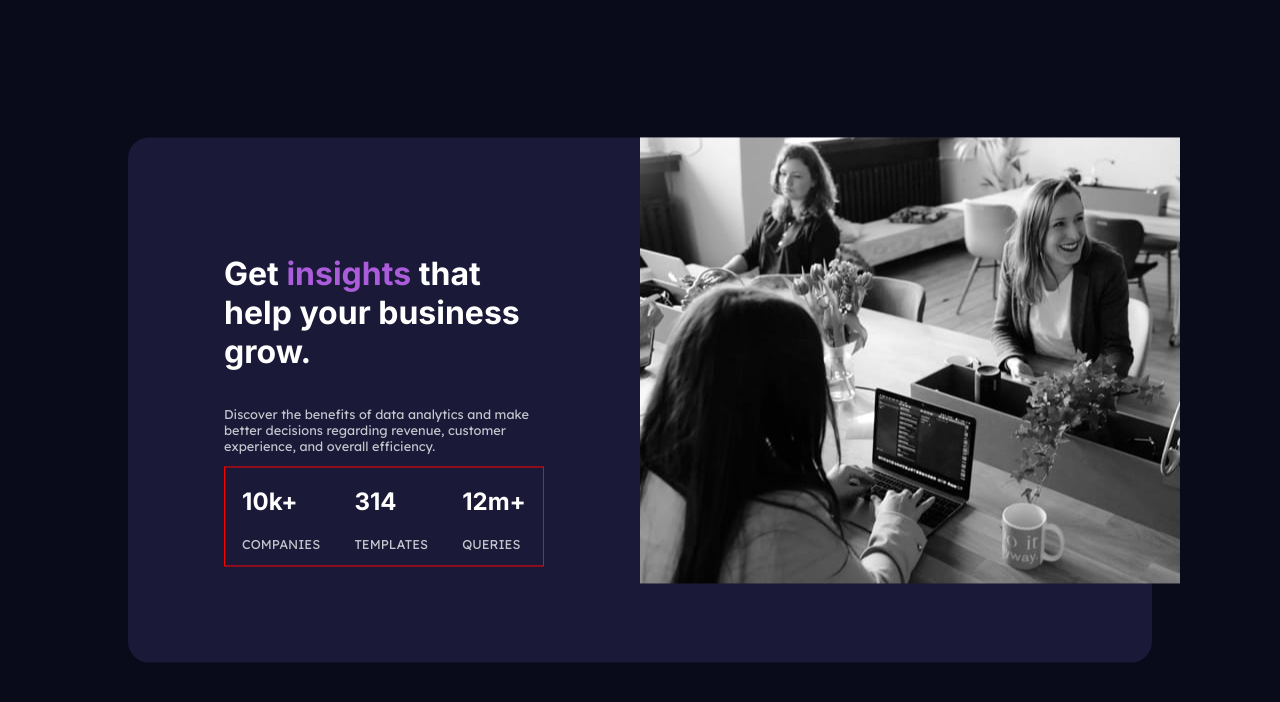
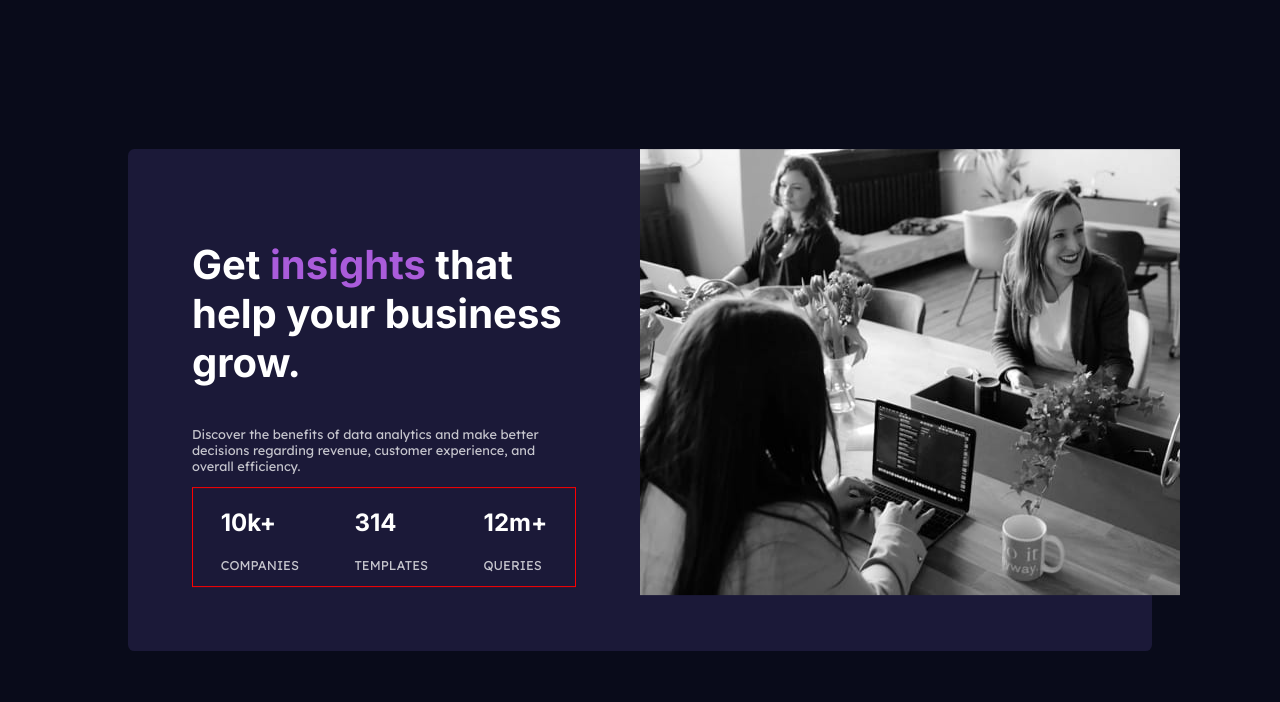
Before and after one commit to rohan843/StatsPreviewCardComponent, a plain HTML site: page index.html in a window 1280 px wide. Drawn offline with Linux system fonts and the light colour scheme.

Commit message:
corrected font size

```diff
--- a/styles.css
+++ b/styles.css
@@ -21,19 +21,20 @@ main {
   top: 50%;
   left: 50%;
   transform: translate(-50%, -50%);
-  border-radius: 1.3em;
+  border-radius: 0.4em;
   justify-content: space-between;
 }
 
 .text{
   display: flex;
   flex-direction: column;
-  padding: 6em;
+  padding: 4em;
 }
 
 h1 {
   font-family: 'Inter', sans-serif;
   color: hsl(0, 0%, 100%);
+  font-size: 2.5rem;
 }
 
 h1 span {
```
